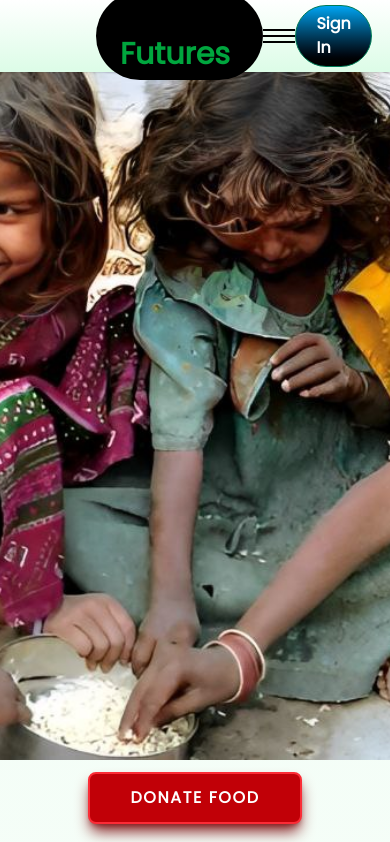
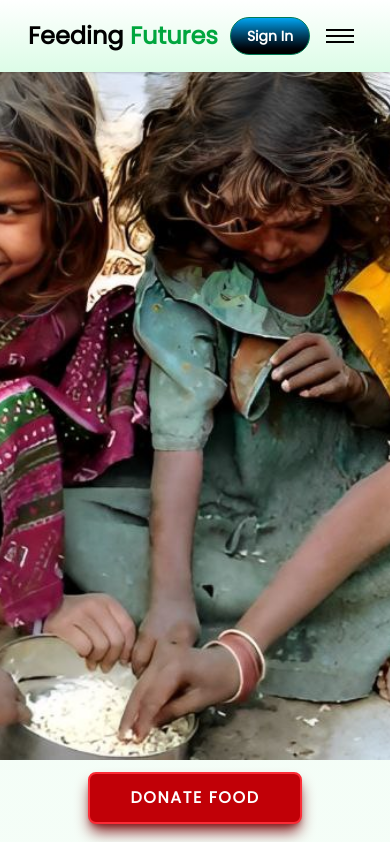
Before and after one commit to namanmahajan2020/Feeding-Futures, a React (Vite) app in the folder Feeding-Futures/user/: page / in a window 390 px wide. Shown: the top 842 px of the page. Built offline with nearby package versions, Linux system fonts and the light colour scheme.

Commit message:
Enhance Navbar component for improved mobile responsiveness and layout

```diff
--- a/Feeding-Futures/user/src/components/Navbar.jsx
+++ b/Feeding-Futures/user/src/components/Navbar.jsx
@@ -32,38 +32,52 @@ const Navbar = () => {
     !isLoggedIn && currentPath !== "/start" && currentPath !== "/signup";
 
   return (
-    <header className="w-full h-18 bg-gradient-to-b from-white to-green-100 flex justify-between items-center px-24 md:px-12 sm:px-6 fixed top-0 z-50 shadow-sm">
+    <header className="fixed top-0 z-50 flex h-18 w-full items-center justify-between bg-gradient-to-b from-white to-green-100 px-4 shadow-sm sm:px-6 md:px-12 lg:px-24">
       <NavLink
         to="/"
         end
         className={({ isActive }) =>
           isActive
-            ? "block px-6 py-2 rounded-full bg-black text-white md:bg-transparent md:text-green-600 font-semibold"
-            : "block px-6 py-2 rounded-full hover:scale-110 transition-transform duration-300"
+            ? "block rounded-full px-3 py-2 font-semibold md:px-6 md:bg-transparent md:text-green-600"
+            : "block rounded-full px-3 py-2 transition-transform duration-300 hover:scale-110 md:px-6"
         }
         onClick={() => setNavActive(false)} // close nav on click
       >
-        <div className="text-3xl font-extrabold text-black select-none">
+        <div className="select-none text-2xl font-extrabold text-black sm:text-3xl md:whitespace-nowrap">
           Feeding <span className="text-green-600">Futures</span>
         </div>
       </NavLink>
 
-      {/* Hamburger for small screens */}
-      <div
-        className="hamburger cursor-pointer block md:hidden"
-        onClick={() => setNavActive(!navActive)}
-      >
-        <div className="w-8 h-0.5 bg-black my-1"></div>
-        <div className="w-8 h-0.5 bg-black my-1"></div>
-        <div className="w-8 h-0.5 bg-black my-1"></div>
+      <div className="flex items-center gap-3 md:hidden">
+        {shouldShowSignIn && (
+          <NavLink
+            to="/start"
+            className="whitespace-nowrap rounded-full border border-emerald-700 bg-gradient-to-b from-sky-500 to-black px-4 py-2 text-sm font-bold text-white transition duration-200 hover:scale-95 hover:bg-gradient-to-b hover:from-green-500 hover:to-black"
+            onClick={() => setNavActive(false)}
+          >
+            Sign In
+          </NavLink>
+        )}
+
+        {/* Hamburger for small screens */}
+        <button
+          type="button"
+          className="hamburger block cursor-pointer rounded-md p-1 md:hidden"
+          onClick={() => setNavActive(!navActive)}
+          aria-label="Toggle navigation menu"
+        >
+          <div className="my-1 h-0.5 w-7 bg-black"></div>
+          <div className="my-1 h-0.5 w-7 bg-black"></div>
+          <div className="my-1 h-0.5 w-7 bg-black"></div>
+        </button>
       </div>
 
       {/* Main container for navigation and Sign In */}
-      <div className="flex flex-1 justify-center items-center">
+      <div className="flex flex-1 items-center justify-center">
         {/* Nav Bar */}
         <nav
-          className={`nav-bar md:flex md:items-center md:static absolute top-20 left-0 w-full md:w-auto bg-green-600 md:bg-transparent overflow-hidden transition-[height] duration-200 ease-in ${navActive ? "h-[180px]" : "h-0"
-            } md:h-auto ${shouldShowSignIn?"":"mr-25"}`}
+          className={`nav-bar absolute left-0 top-18 w-full overflow-hidden bg-green-600 transition-[height] duration-200 ease-in md:static md:w-auto md:bg-transparent md:flex md:items-center ${navActive ? "h-[180px]" : "h-0"
+            } md:h-auto ${shouldShowSignIn ? "" : "md:mr-25"}`}
         >
           <ul className="md:flex md:space-x-6 text-white md:text-black text-lg text-center">
             <li>
@@ -130,7 +144,7 @@ const Navbar = () => {
       {shouldShowSignIn && (
         <NavLink
           to="/start"
-          className="block px-5 py-1.5 rounded-full border-1 border-emerald-700  bg-gradient-to-b from-sky-500 to-black text-white font-bold hover:bg-gradient-to-b hover:from-green-500 hover:to-black hover:scale-95 transition duration-200"
+          className="hidden md:block px-5 py-1.5 rounded-full border-1 border-emerald-700  bg-gradient-to-b from-sky-500 to-black text-white font-bold hover:bg-gradient-to-b hover:from-green-500 hover:to-black hover:scale-95 transition duration-200"
           onClick={() => setNavActive(false)}
         >
           Sign In
```
